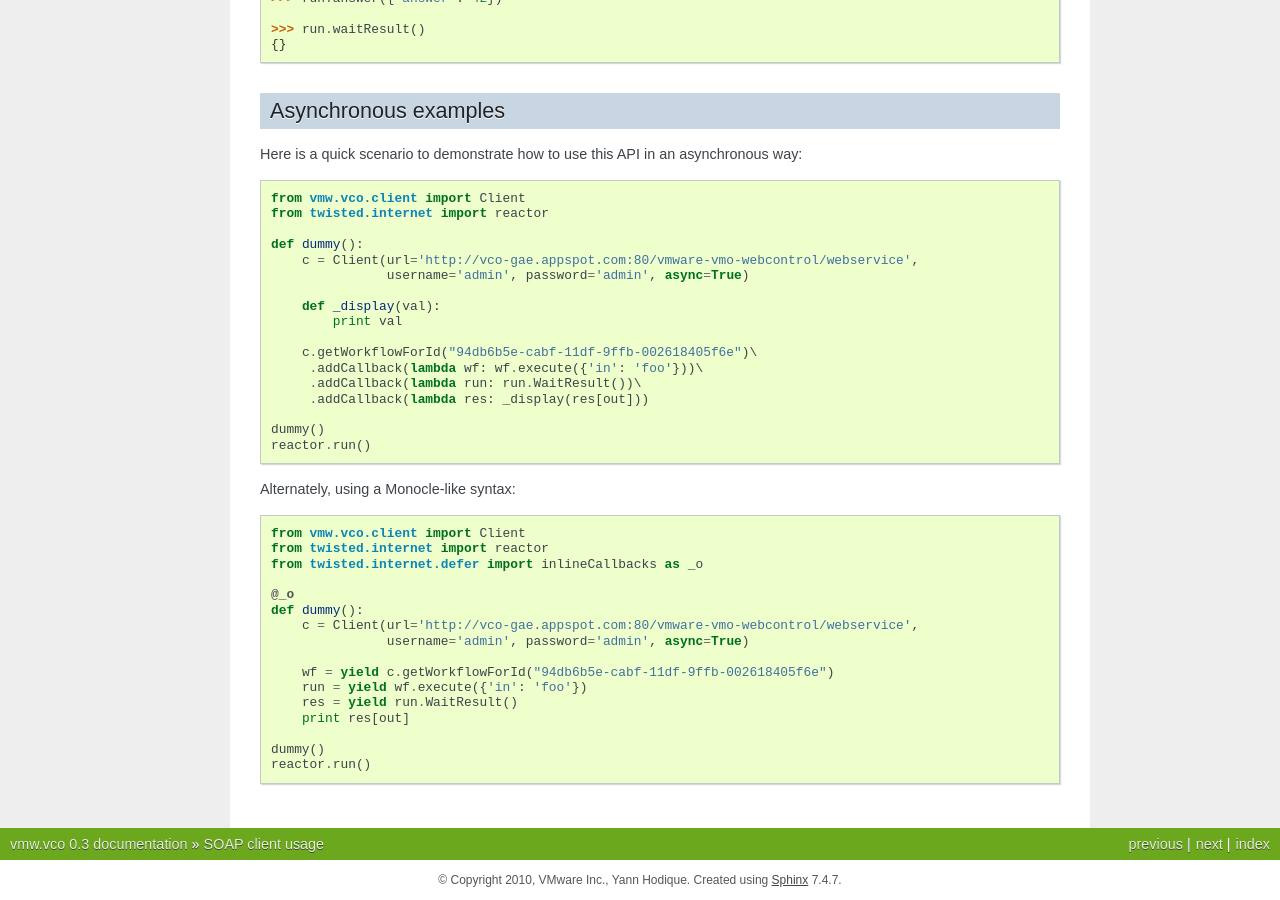
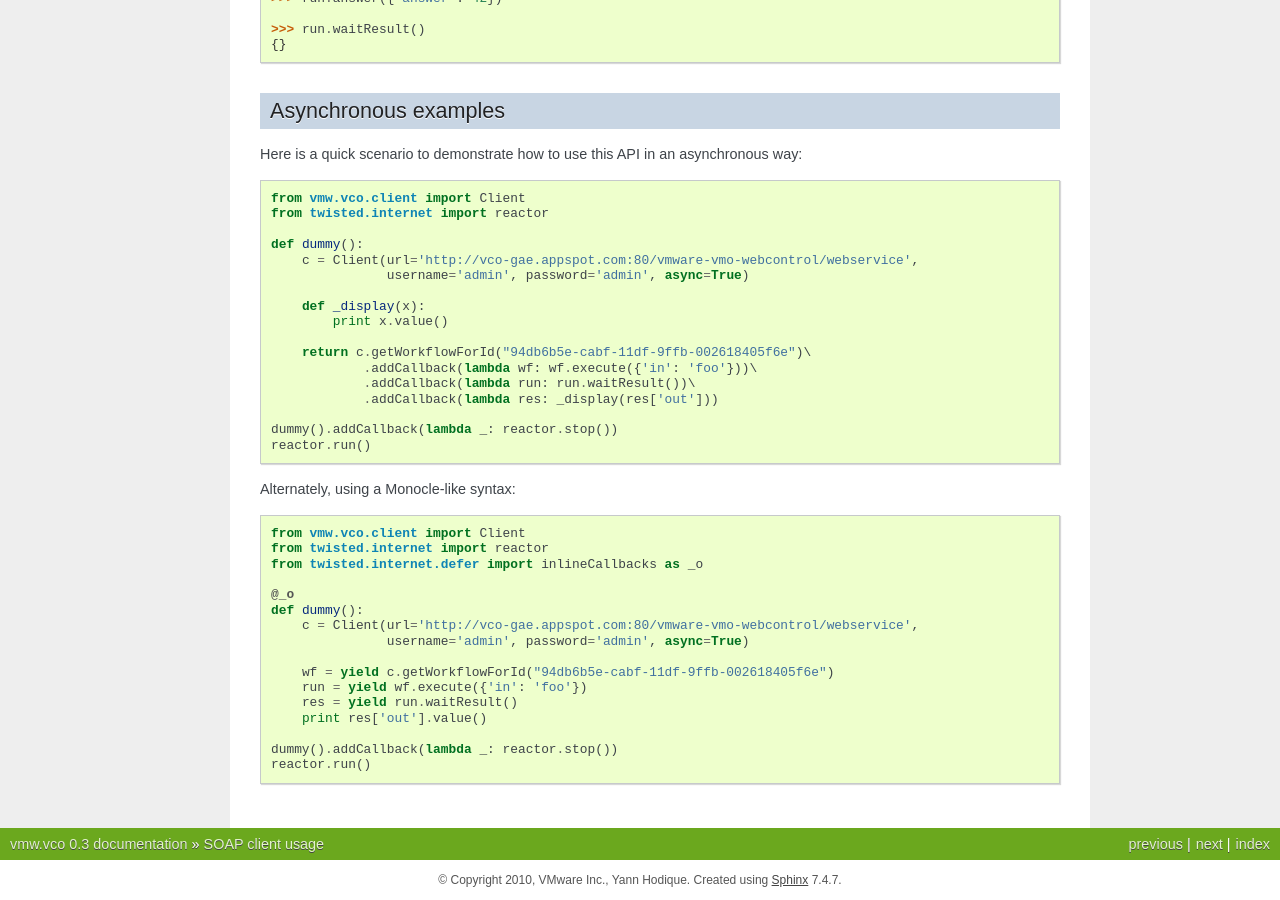
Before and after one commit to sigma/vmw.vco, a Sphinx documentation site: the page built from doc/source/examples.rst, in a window 1280 px wide and 900 px high, scrolled down 1986 px. Built offline with Sphinx 7.4.7, drawn with Linux system fonts in a browser that asks for light colours.

Commit message:
fix asynchronous examples

```diff
--- a/doc/source/examples.rst
+++ b/doc/source/examples.rst
@@ -125,15 +125,15 @@ way::
       c = Client(url='http://vco-gae.appspot.com:80/vmware-vmo-webcontrol/webservice',
                  username='admin', password='admin', async=True)
 
-      def _display(val):
-          print val
+      def _display(x):
+          print x.value()
 
-      c.getWorkflowForId("94db6b5e-cabf-11df-9ffb-002618405f6e")\
-       .addCallback(lambda wf: wf.execute({'in': 'foo'}))\
-       .addCallback(lambda run: run.WaitResult())\
-       .addCallback(lambda res: _display(res[out]))
+      return c.getWorkflowForId("94db6b5e-cabf-11df-9ffb-002618405f6e")\
+              .addCallback(lambda wf: wf.execute({'in': 'foo'}))\
+              .addCallback(lambda run: run.waitResult())\
+              .addCallback(lambda res: _display(res['out']))
 
-  dummy()
+  dummy().addCallback(lambda _: reactor.stop())
   reactor.run()
 
 
@@ -150,8 +150,8 @@ Alternately, using a Monocle-like syntax::
 
       wf = yield c.getWorkflowForId("94db6b5e-cabf-11df-9ffb-002618405f6e")
       run = yield wf.execute({'in': 'foo'})
-      res = yield run.WaitResult()
-      print res[out]
+      res = yield run.waitResult()
+      print res['out'].value()
 
-  dummy()
+  dummy().addCallback(lambda _: reactor.stop())
   reactor.run()
```
